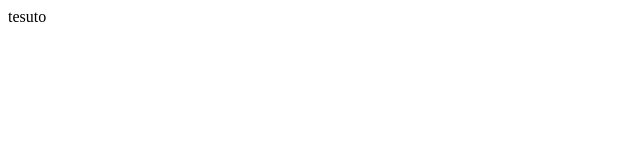
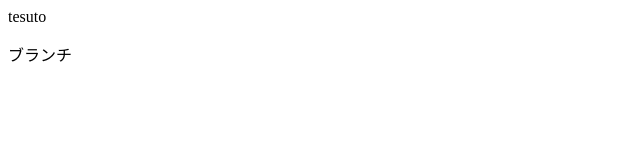
Before and after one commit to kanako408/git-test3, a plain HTML site: page index.html in a window 1280 px wide. Shown: the full height of the page, 0-640 px from the left. Drawn offline with Linux system fonts and the light colour scheme.

Commit message:
ブランチでの編集

```diff
--- a/index.html
+++ b/index.html
@@ -1 +1,2 @@
 <p>tesuto</p>
+<p>ブランチ</p>
```
